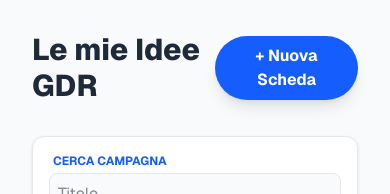
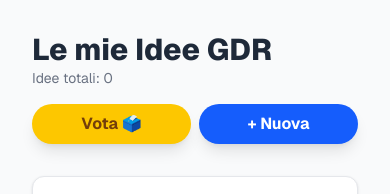
Before and after one commit to Ginnypower/schede-gdr, a Next.js app: page / in a window 390 px wide. Shown: the top 194 px of the page. Built offline with nearby package versions, Linux system fonts and the light colour scheme; no server answers; the database is empty.

Commit message:
sondaggio anche mobile

```diff
--- a/src/app/page.tsx
+++ b/src/app/page.tsx
@@ -146,14 +146,30 @@ export default function Home() {
 </aside>
 
 <main className="flex-1 p-8 overflow-y-auto">
-        <div className="flex justify-between items-center mb-8">
+  <div className="flex flex-col sm:flex-row justify-between items-start sm:items-center gap-4 mb-8">
+    <div>
       <h1 className="text-3xl font-extrabold text-gray-800">Le mie Idee GDR</h1>
+      {/* Opzionale: un piccolo contatore visibile anche da mobile */}
+      <p className="text-sm text-gray-500 md:hidden">Idee totali: {schedeFiltrate.length}</p>
+    </div>
+
+    <div className="flex gap-2 w-full sm:w-auto">
+      {/* TASTO SONDAGGIO - Giallo e visibile ovunque */}
+      <a
+        href="/sondaggio"
+        className="flex-1 sm:flex-none bg-yellow-400 hover:bg-yellow-500 text-yellow-900 font-bold py-2 px-6 rounded-full shadow-lg text-center transition-transform active:scale-95"
+      >
+        Vota 🗳️
+      </a>
+
+      {/* TASTO NUOVA SCHEDA */}
       <button
         onClick={() => setIsFormOpen(true)}
-            className="bg-blue-600 hover:bg-blue-700 text-white font-bold py-2 px-6 rounded-full shadow-lg transition-transform active:scale-95"
+        className="flex-1 sm:flex-none bg-blue-600 hover:bg-blue-700 text-white font-bold py-2 px-6 rounded-full shadow-lg transition-transform active:scale-95"
       >
-            + Nuova Scheda
+        + Nuova
       </button>
+    </div>
   </div>
 {/* SEZIONE FILTRI */}
 {/* SEZIONE FILTRI AGGIORNATA */}
@@ -192,7 +208,8 @@ export default function Home() {
 
         <div className="grid grid-cols-1 xl:grid-cols-2 gap-6">
           {schedeFiltrate.map((scheda) => (
-            <div key={scheda.id} className="bg-white p-6 rounded-xl shadow-sm border border-gray-200 relative group">
+
+
 
               <div key={scheda.id} className="bg-white p-6 rounded-xl shadow-sm border border-gray-200 relative group hover:border-blue-300 transition-colors">
               <button
@@ -220,7 +237,7 @@ export default function Home() {
                 {scheda.in_sondaggio ? "⭐ Nel Sondaggio" : "➕ Aggiungi al Sondaggio"}
               </button>
             </div>
-            </div>
+
           ))}
         </div>
       </main>
```
Lines whose indentation alone changed are shown as unchanged.
